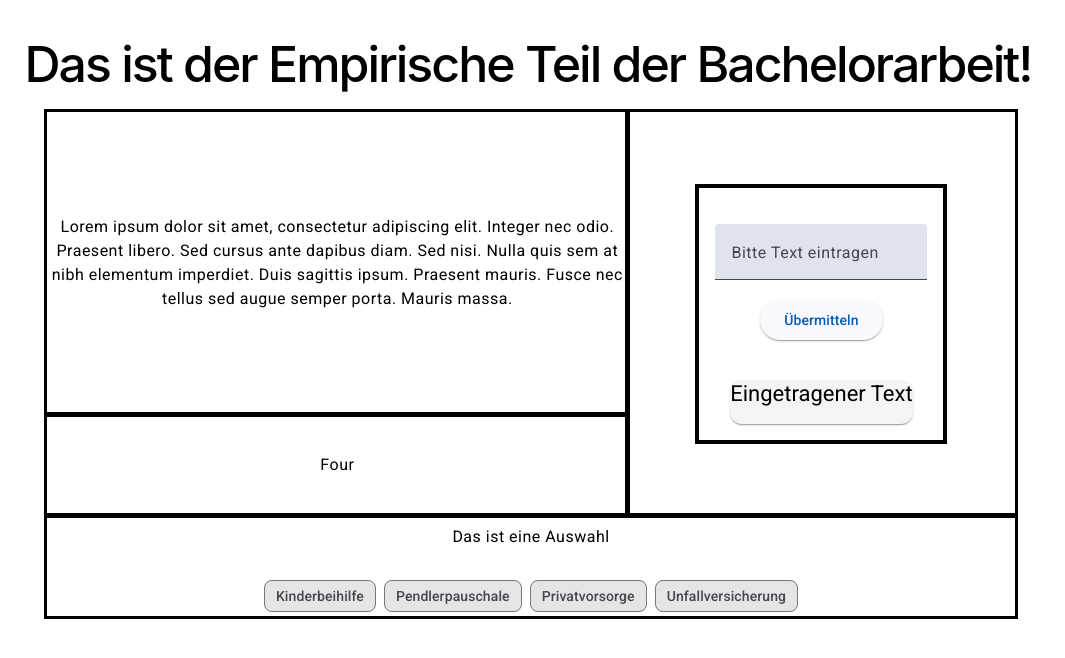
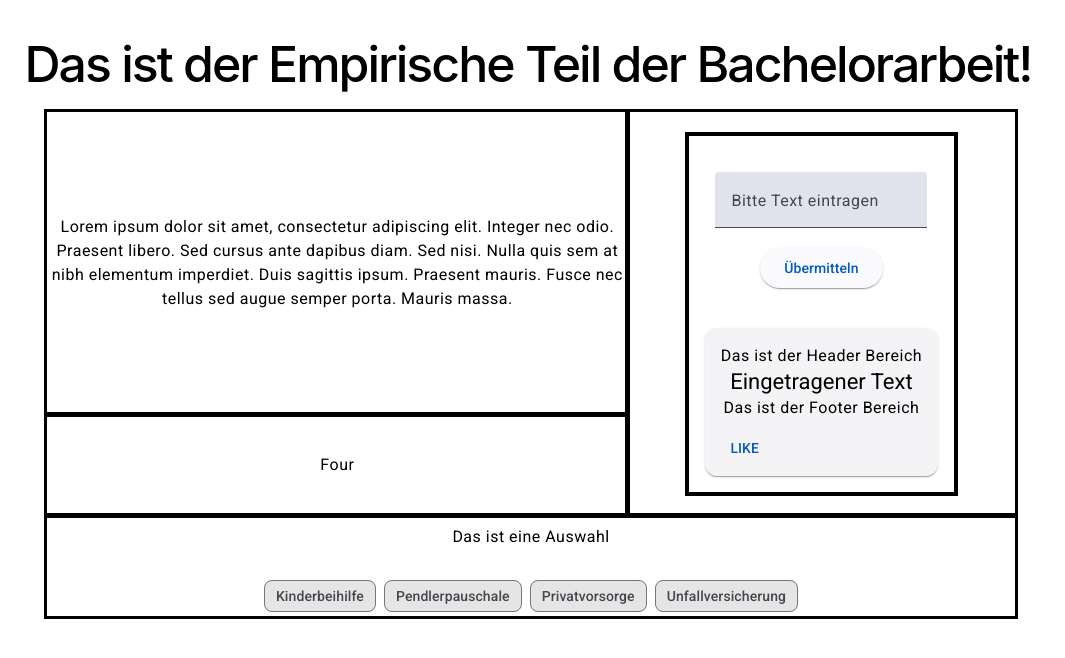
Before and after one commit to gulyaslorant/empirisch, an Angular app: page / in a window 1280 px wide. Shown: the top 658 px of the page, without its empty margins (0-1065 px from the left). Built offline with nearby package versions, Linux system fonts and the light colour scheme.

Commit message:
Weitere Komponenten hinzufügen

```diff
--- a/src/app/meingabe/meingabe.component.html
+++ b/src/app/meingabe/meingabe.component.html
@@ -15,10 +15,16 @@
 
   <div class="card-section">
     <mat-card>
+      <mat-card-header>Das ist der Header Bereich</mat-card-header>
       <mat-card-title>Eingetragener Text</mat-card-title>
       <mat-card-content>
         {{ cardText }}
       </mat-card-content>
+      <mat-card-footer>Das ist der Footer Bereich
+        <mat-card-actions>
+          <button mat-button>LIKE</button>
+        </mat-card-actions>
+      </mat-card-footer>
     </mat-card>
   </div>
 </div>
```
